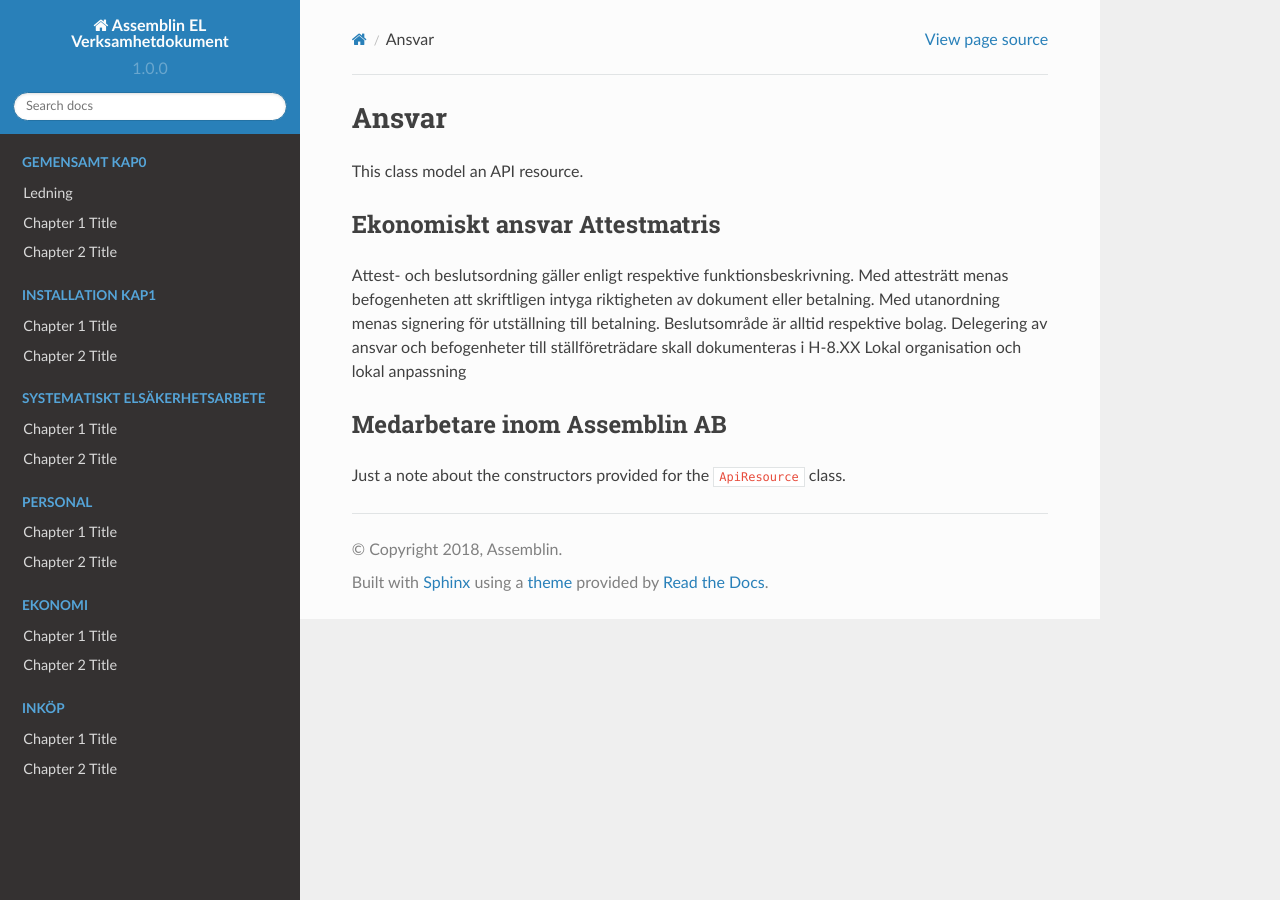
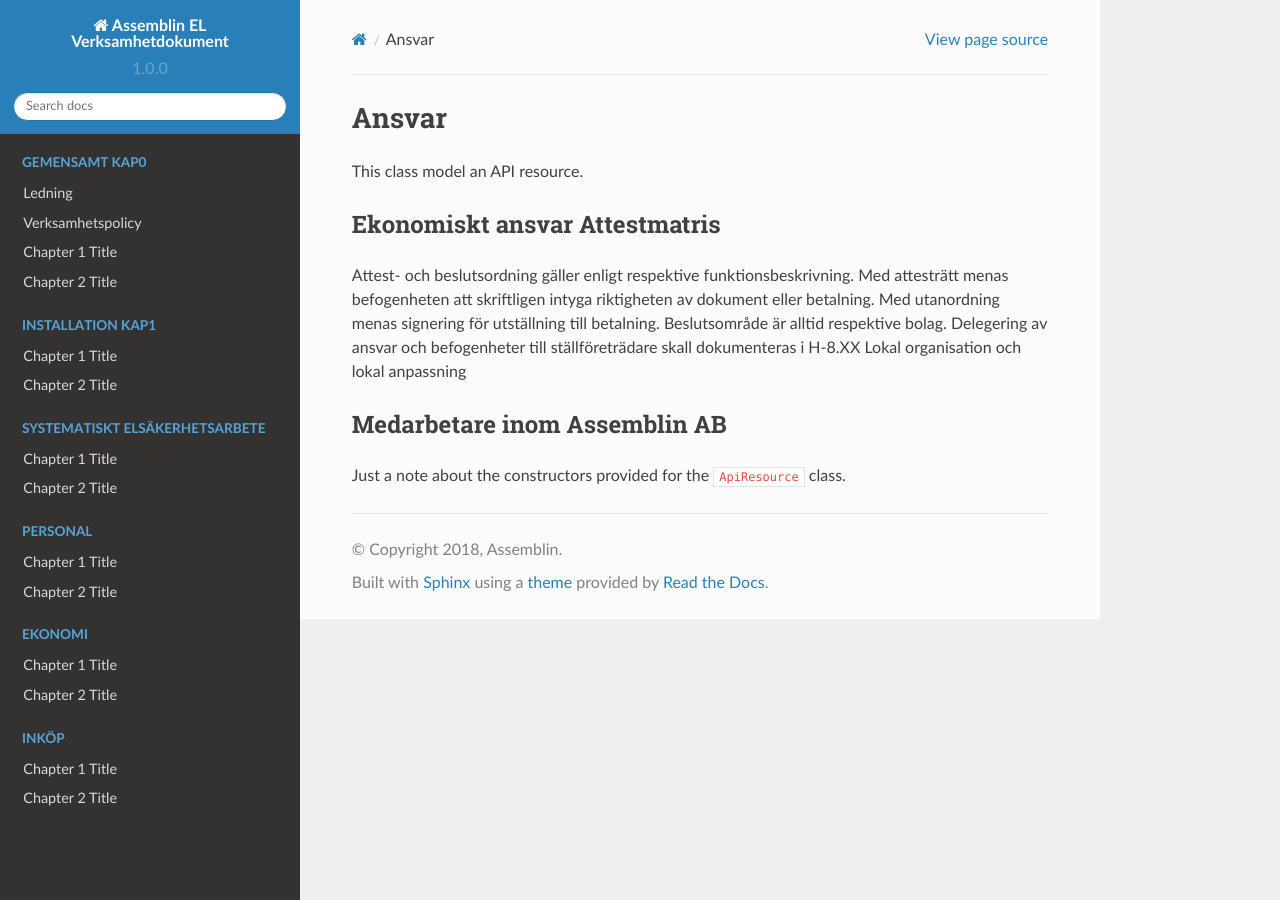
Before and after one commit to TomasAssemblinEL/NEXTDok, a Sphinx documentation site: the page built from docs/ansvar/api_resource.rst, in a window 1280 px wide. Built offline with Sphinx 7.4.7 and the Read the Docs theme 2.0.0, drawn with Linux system fonts in a browser that asks for light colours; pages that are not in the unit, such as notebooks, are missing from menus.

```diff
--- a/docs/index.rst
+++ b/docs/index.rst
@@ -16,7 +16,7 @@ If you .....
    :caption: Gemensamt kap0
 
    ledning/H_0_01-
-   ledning/H_0_10-
+   ledning/H 0.10-
    anbud/0_overview
 
 .. toctree::
```
